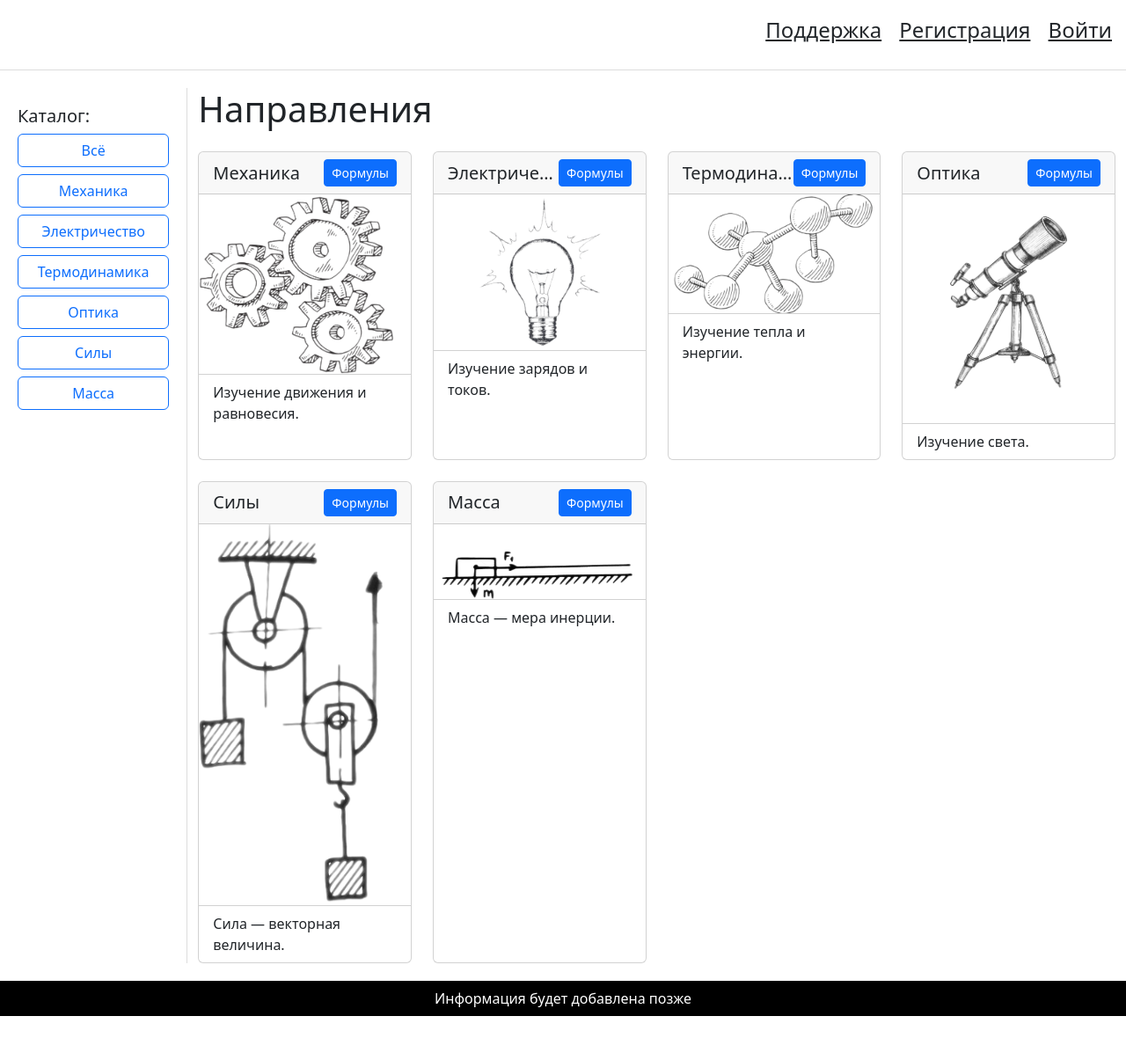
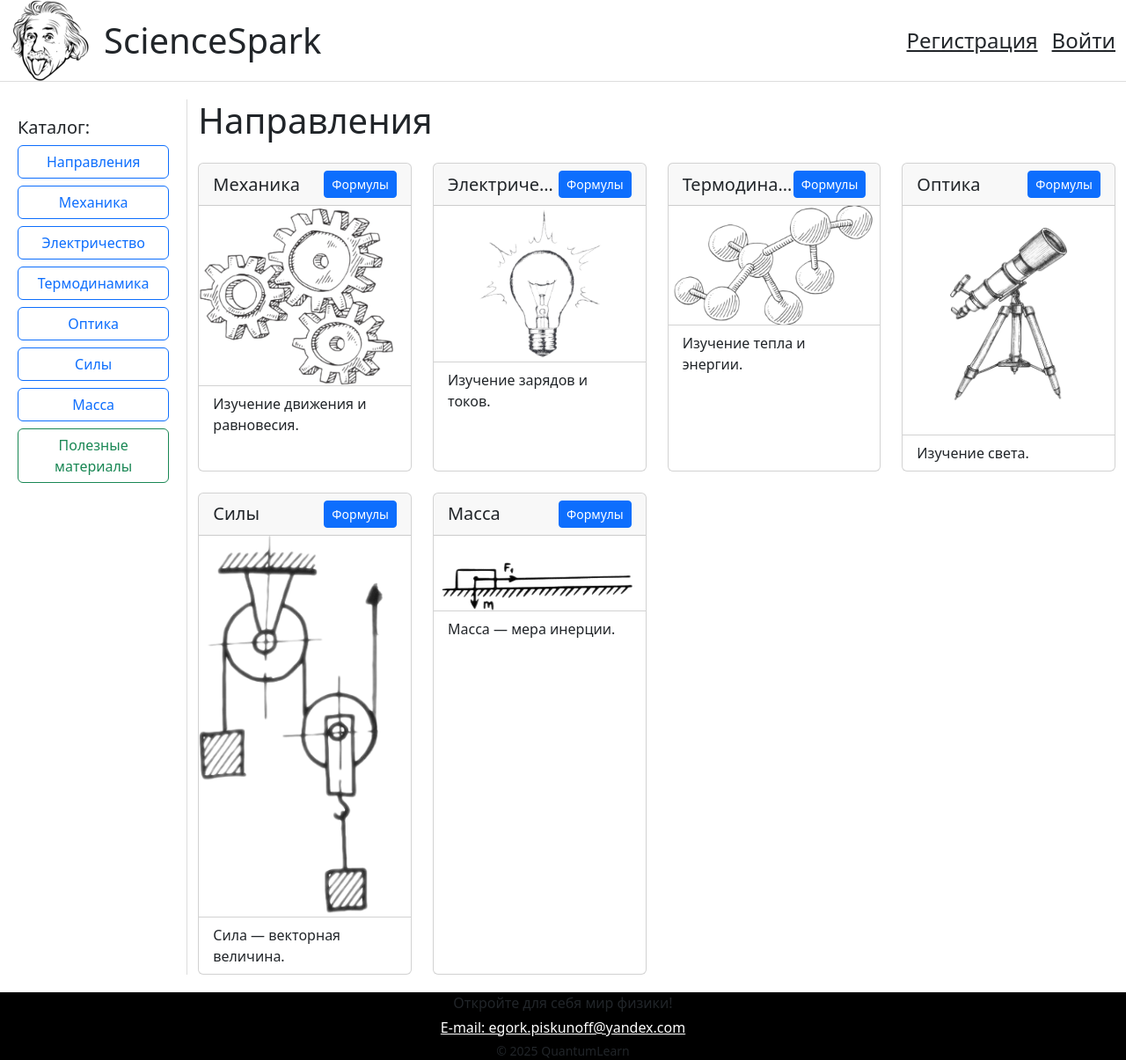
Before and after one commit to SlepovEgor24/WEB_proj, a Flask app: page / in a window 1280 px wide. Shown: the whole page at 88% size. Before the commit the page ends 1155 px from the top, so only its background shows below. Run offline with Flask 3, Linux system fonts and the light colour scheme; parts of the project's set-up code (start-up, migrations or seed data) failed here and were passed over.

Commit message:
update base.html final 0.0.1

```diff
--- a/templates/base.html
+++ b/templates/base.html
@@ -3,7 +3,7 @@
 <head>
     <meta charset="UTF-8">
     <meta name="viewport" content="width=device-width, initial-scale=1.0">
-    <title>{% block title %}Мой сайт{% endblock %}</title>
+    <title>{% block title %}ScienceSpark{% endblock %}</title>
     <link href="https://cdn.jsdelivr.net/npm/bootstrap@5.3.3/dist/css/bootstrap.min.css" rel="stylesheet">
     <link rel="stylesheet" href="{{ url_for('static', filename='style.css') }}">
 </head>
@@ -11,15 +11,23 @@
     <header class="top-bar">
         <div class="container-fluid">
             <div class="row align-items-center">
-                <div class="col text-end p-3">
+                <div class="col d-flex justify-content-between align-items-center">
+                    <div class="d-flex align-items-center">
+                        <img src="{{ url_for('static', filename='images/physics.png') }}" alt="Логотип ScienceSpark" class="site-logo me-3">
+                        <h1 class="site-title mb-0">ScienceSpark</h1>
+                    </div>
+                    <div class="d-flex align-items-center">
+                        {% if session.user_id %}
                             <a href="{{ url_for('support') }}" class="text-dark fs-4 me-3">Поддержка</a>
-                    {% if session.user_id %}
+                            <a href="{{ url_for('inbox') }}" class="text-dark fs-4 me-3">Входящие</a>
+                            <a href="{{ url_for('sent_messages') }}" class="text-dark fs-4 me-3">Отправленные</a>
                             <span class="text-dark fs-4 me-3 user-link" onclick="toggleUserPopup()">{{ user.name }}</span>
                             <a href="#" class="text-dark fs-4" onclick="toggleLogoutPopup()">Выйти</a>
                         {% else %}
                             <a href="{{ url_for('register') }}" class="text-dark fs-4">Регистрация</a>
                             <a href="{{ url_for('login') }}" class="text-dark fs-4 ms-3">Войти</a>
                         {% endif %}
+                    </div>
                 </div>
             </div>
         </div>
@@ -30,12 +38,15 @@
             <nav class="col-md-3 col-lg-2 sidebar">
                 <h5>Каталог:</h5>
                 <ul class="nav flex-column">
-                    <li class="nav-item"><a href="/" class="btn btn-outline-primary w-100 mb-2">Всё</a></li>
+                    <li class="nav-item"><a href="/" class="btn btn-outline-primary w-100 mb-2">Направления</a></li>
                     {% for direction in directions %}
                         <li class="nav-item">
                             <a href="{{ url_for('direction', direction_id=direction.id) }}" class="btn btn-outline-primary w-100 mb-2">{{ direction.name }}</a>
                         </li>
                     {% endfor %}
+                    <li class="nav-item">
+                        <a href="{{ url_for('resources') }}" class="btn btn-outline-success w-100 mb-2">Полезные материалы</a>
+                    </li>
                 </ul>
             </nav>
             <main class="col-md-9 col-lg-10">
@@ -45,11 +56,13 @@
     </div>
 
     <footer class="bottom-bar">
-        <div class="container-fluid">
-            <div class="row">
-                <div class="col text-center p-2">
-                    <p class="text-white mb-0">Информация будет добавлена позже</p>
+        <div class="container">
+            <div class="footer-content text-center">
+                <div class="footer-text mb-1">Откройте для себя мир физики!</div>
+                <div class="footer-email mb-1">
+                    <a href="mailto:egork.piskunoff@yandex.com" class="text-white">E-mail: egork.piskunoff@yandex.com</a>
                 </div>
+                <div class="footer-copyright small">© 2025 QuantumLearn</div>
             </div>
         </div>
     </footer>
@@ -60,7 +73,7 @@
             <h3>{{ user.name }}</h3>
             <p>Рейтинг: {{ user.rating }}</p>
             {% if user.is_admin == 1 %}
-                <p>Админы рулят</p>
+                <p>Администратор</p>
             {% endif %}
         </div>
     </div>
```
Lines whose indentation alone changed are shown as unchanged.
